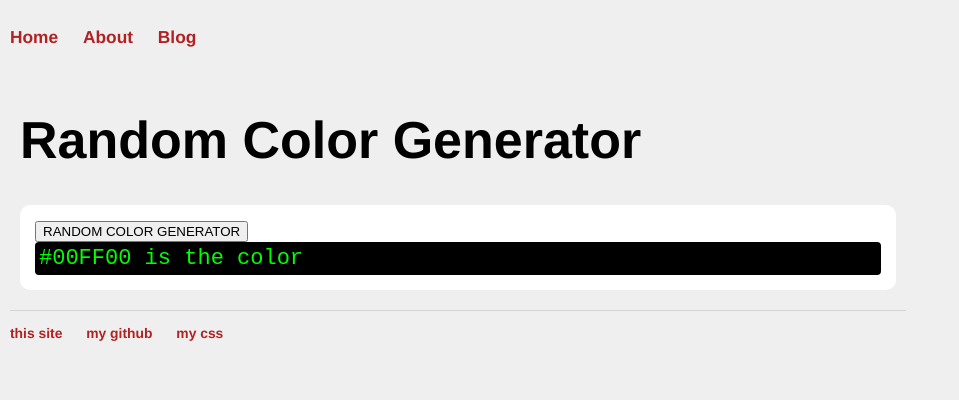
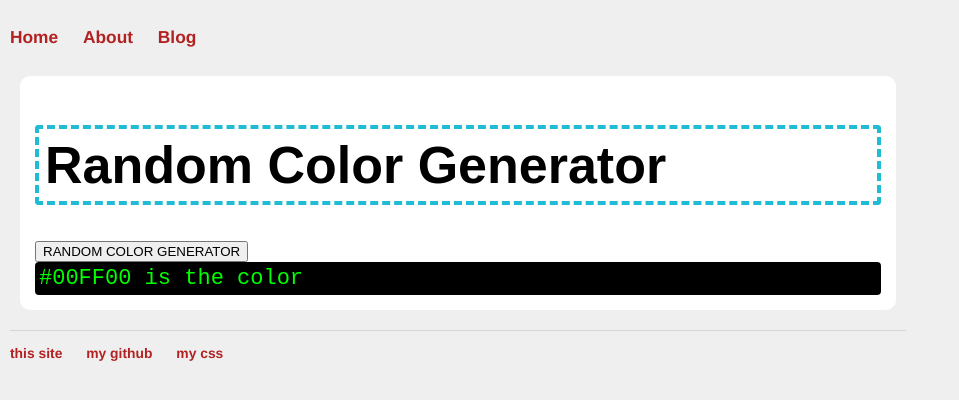
Before and after one commit to Samplasion/samplasion.github.iold, a Jekyll site: the page built from hex.html, in a window 1280 px wide. Shown: the top 400 px of the page, without its empty margins (0-959 px from the left). Built offline with Jekyll 4.4.1, drawn with Linux system fonts in a browser that asks for light colours; a script that is not in the unit is left out.

Commit message:
Update hex.html

```diff
--- a/hex.html
+++ b/hex.html
@@ -14,8 +14,8 @@ function hex() {
    document.getElementById("randex").innerHTML = '<font color="#'+rand+rand2+rand3+rand4+rand5+rand6+'">#'+rand+rand2+rand3+rand4+rand5+rand6+' is the color</font>'
 }
 </script>
-<h1>{{ page.title }}</h1>
 <div class="section">
+<h1><div>{{ page.title }}</div></h1>
 <button onclick="hex()">RANDOM COLOR GENERATOR</button><br />
 <div class="console" id="randex">#00FF00 is the color</div>
 </div>
```
